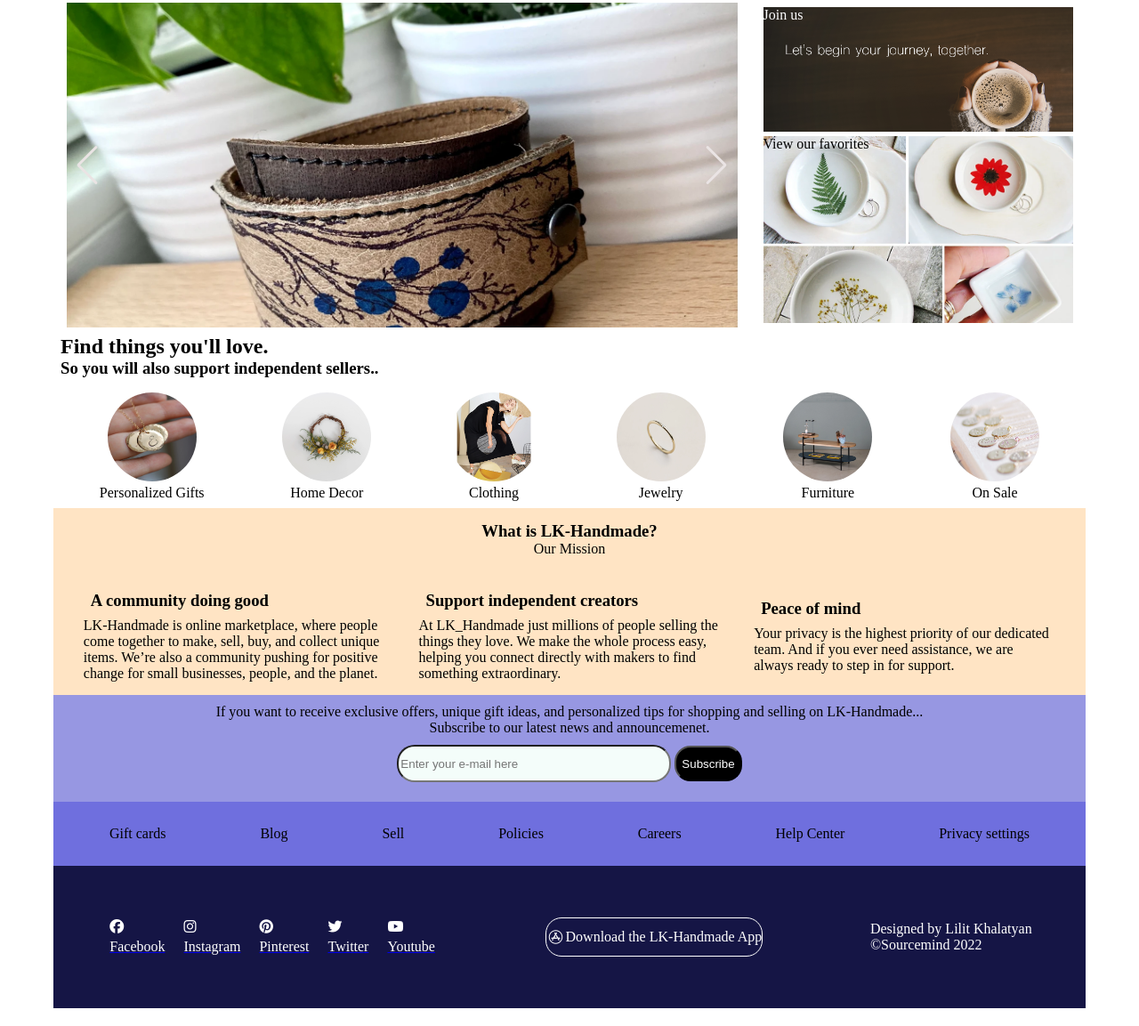
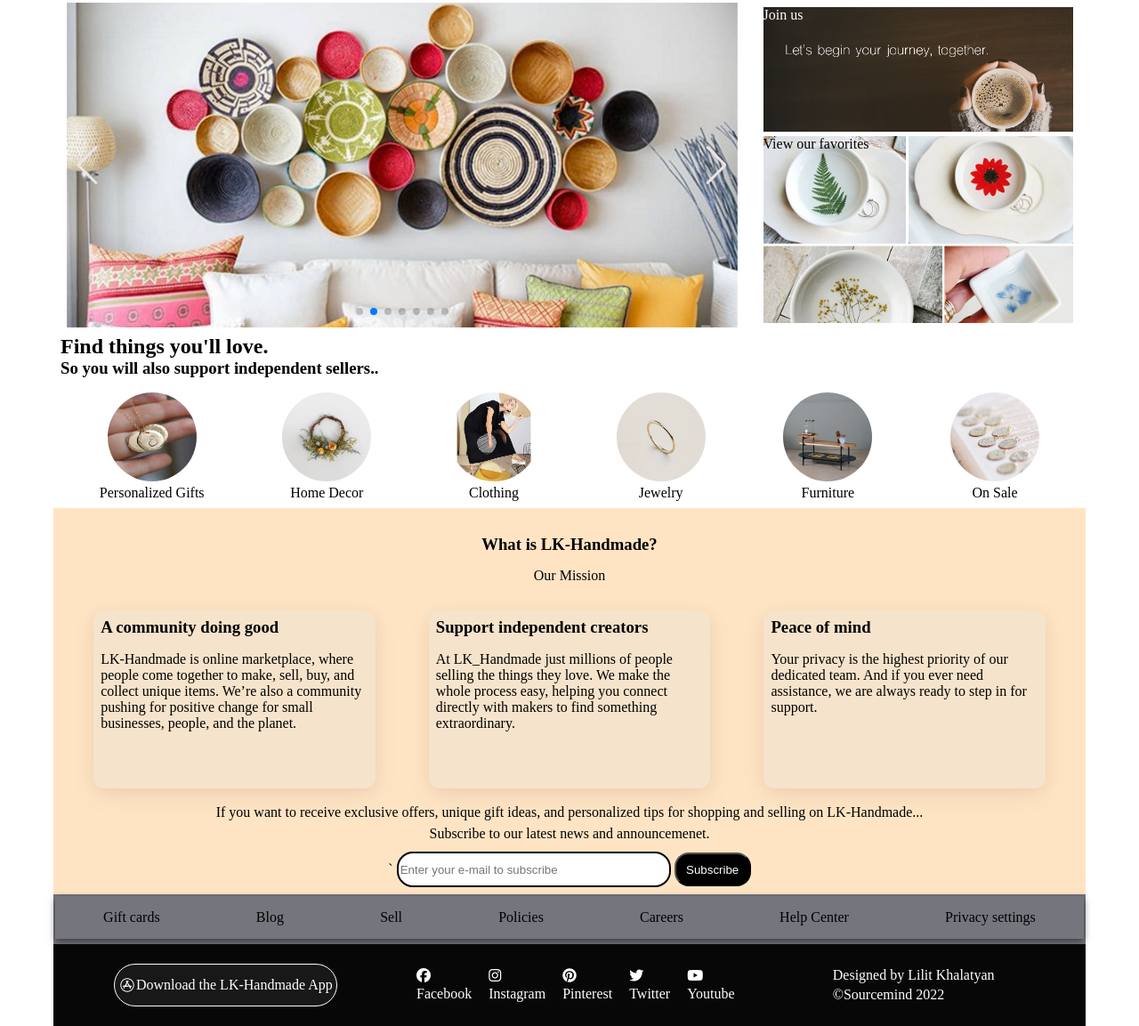
Before and after one commit to LilitKhalatyan/online-shop-handmade, a plain HTML site: page pages/main/index.html in a window 1280 px wide. Shown: the part 67-1220 px from the top of the page at 89% size. Drawn offline with nearby package versions, Linux system fonts and the light colour scheme.

Commit message:
reconstruct footer

```diff
--- a/pages/main/index.html
+++ b/pages/main/index.html
@@ -280,7 +280,7 @@
         <div class="article-body">
           <div class="article-body-1 article-body-elem">
             <h3>A community doing good</h3>
-            <div>
+            <div class="article-body-elem-text">
               LK-Handmade is online marketplace, where people come together to
               make, sell, buy, and collect unique items. We’re also a community
               pushing for positive change for small businesses, people, and the
@@ -289,7 +289,7 @@
           </div>
           <div class="article-body-2 article-body-elem">
             <h3>Support independent creators</h3>
-            <div>
+            <div class="article-body-elem-text">
               At LK_Handmade just millions of people selling the things they
               love. We make the whole process easy, helping you connect directly
               with makers to find something extraordinary.
@@ -297,30 +297,36 @@
           </div>
           <div class="article-body-3 article-body-elem">
             <h3>Peace of mind</h3>
-            <div>
+            <div class="article-body-elem-text">
               Your privacy is the highest priority of our dedicated team. And if
               you ever need assistance, we are always ready to step in for
               support.
             </div>
           </div>
         </div>
-      </div>
-    </main>
-    <!-- =========================== F O O T E R =========================== -->
-    <footer>
-      <div class="footer-container">
-        <div class="footer-part-1">
-          <div>
+        <!-- article part 2 -->
+        <div class="article-body-4">
+          <div class="ab4-elem">
             If you want to receive exclusive offers, unique gift ideas, and
             personalized tips for shopping and selling on LK-Handmade...
           </div>
-          <div>Subscribe to our latest news and announcemenet.</div>
-          <div class="footer-subscribe-block">
-            <div>
+          <div class="ab4-elem">
+            Subscribe to our latest news and announcemenet.
+          </div>
+          <div class="subscribe-popup" id="subscribe-popup">
+            <div class="subscribe-popup-body">
+              <div class="btn-close" id="btn-close-subscribe">
+                <i class="fa fa-close"></i>
+              </div>
+              <p>Please check your email to confirm your subscribtion</p>
+            </div>
+          </div>
+          <div class="article-subscribe-block">
+            <div>`
               <input
                 type="text"
                 class="subscribe-input"
-                placeholder="Enter your e-mail here "
+                placeholder="Enter your e-mail to subscribe"
                 id="subscribe-inpt"
               />
               <span class="">
@@ -334,7 +340,13 @@
             </div>
           </div>
         </div>
-        <div class="footer-part-3">
+      </div>
+    </main>
+    <!-- =========================== F O O T E R =========================== -->
+    <footer>
+      <div class="footer-container">
+        <div class="footer-part-1">
+          <div class="footer-part-1-wrapper">
             <div>Gift cards</div>
             <div>Blog</div>
             <div>Sell</div>
@@ -343,10 +355,20 @@
             <div>Help Center</div>
             <div>Privacy settings</div>
           </div>
-
-        <!-- footer-part-4 ::: start -->
-        <div class="footer-part-4">
-          <div class="fp4-left">
+        </div>
+        <!-- footer-part-2 ::: start -->
+        <div class="footer-part-2">
+          <div class="fp2-left">
+            <div class="get-app">
+              <div class="sm-facebook sm">
+                <div>
+                  <a href="#"><i class="fa-brands fa-app-store"></i></a>
+                </div>
+                <div>Download the LK-Handmade App</div>
+              </div>
+            </div>
+          </div>
+          <div class="fp2-center">
             <div class="social-media">
               <div class="sm-facebook sm">
                 <a href="#">
@@ -378,37 +400,21 @@
                   <p>Youtube</p>
                 </a>
               </div>
-              <!-- <div>©</div>
-              <div>|</div>
-              <div>Armenia</div>
-              <div>|</div>
-              <div>English (US)</div>
-              <div>|</div>
-              <div>$(USD)</div> -->
             </div>
           </div>
-          <div class="fp4-center">
-            <div class="get-app">
-              <div class="sm-facebook sm">
-                <div>
-                  <a href="#"><i class="fa-brands fa-app-store"></i></a>
-                </div>
-                <div>Download the LK-Handmade App</div>
+          <div class="fp2-right">
+            <div class="footer-designedby">
+              <div class="designedby-elem">Designed by Lilit Khalatyan</div>
+              <div class="designedby-elem">©Sourcemind 2022</div>
             </div>
           </div>
         </div>
-          <div class="fp4-right">
-            <div class="footer-designedby">
-              <div>Designed by Lilit Khalatyan</div>
-              <div>©Sourcemind 2022</div>
-            </div>
-          </div>
-        </div>
-        <!-- footer-part-4 ::: end -->
+        <!-- footer-part-2 ::: end -->
       </div>
     </footer>
     <!-- Footer ::: end -->
     <script src="https://cdn.jsdelivr.net/npm/swiper/swiper-bundle.min.js"></script>
     <script src="main.js"></script>
+    <script src="swiper.js"></script>
   </body>
 </html>
--- a/pages/main/main.js
+++ b/pages/main/main.js
@@ -23,13 +23,31 @@
 
 // =============== N A V - 2 ===========
 
-// const nav2Items = document.getElementById('home-decor');
+const nav2Items = document.getElementById('home-decor');
 
-// nav2Items.addEventListener('click', () => {
-//   alert('aa');
+nav2Items.addEventListener('click', () => {
+  alert('aa');
+  window.location.href = '../categories/categories.html';
+});
+
+// document.getElementsByClassName('home-decor').addEventListener('click', () => {
 //   window.location.href = '../categories/categories.html';
 // });
 
-// document.getElementsByClassName('nav-2-item').addEventListener('click', () => {
-//   window.location.href = '../categories/categories.html';
-// });
+// =============== F O O T E R  ===========
+
+// =============== F O O T E R  - Subscribe
+
+const btnSubscribe = document.getElementById('btn-subscribe');
+const subscribeInpt = document.getElementById('subscribe-inpt');
+const subscribePopup = document.getElementById('subscribe-popup');
+console.log(subscribeInpt.placeholder.placeholder);
+btnSubscribe.addEventListener('click', () => {
+  alert('aa');
+  subscribePopup.style.display = 'flex';
+});
+
+document.getElementById('btn-close-subscribe').addEventListener('click', () => {
+  subscribeInpt.placeholder = 'Enter your e-mail to subscribe'; // to fix later
+  subscribePopup.style.display = 'none';
+});
--- a/pages/main/style.css
+++ b/pages/main/style.css
@@ -1,12 +1,13 @@
 * {
   /* border: 1px solid blanchedalmond; */
   margin: 0 auto;
+  text-decoration: none;
 }
 img {
   width: 100%;
 }
 
-/* ============================== Popup ============================== */
+/* ============================== Popup /login/ ============================== */
 .popup-body-signup {
   display: none;
 }
@@ -157,13 +158,6 @@
     width: 40%;
     display: none;
   }
-  /* .block1 {
-    display: block;
-    width: 80%;
-  }
-  .block1-left {
-    width: 100%;
-  } */
 }
 
 @media screen and (max-width: 600px) {
@@ -275,18 +269,93 @@
   text-align: center;
   padding: 15px;
 }
+.article-header h3 {
+  padding: 15px;
+}
 .article-body {
   display: flex;
   align-items: center;
+  justify-items: stretch;
   padding: 15px;
 }
 .article-body-elem {
-  width: 30%;
-  align-items: flex-start;
+  background-color: rgb(246, 227, 203);
+  box-shadow: rgba(17, 17, 26, 0.05) 0px 4px 16px,
+    rgba(17, 17, 26, 0.05) 0px 8px 32px;
+  /* box-shadow: rgba(0, 0, 0, 0.1) 0px 0px 5px 0px, rgba(0, 0, 0, 0.1) 0px 0px 1px 0px; */
+  /* box-shadow: rgba(131, 131, 174, 0.25) 0px 50px 100px -20px, rgba(0, 0, 0, 0.3) 0px 30px 60px -30px; */
+  width: 28%;
+  height: 200px;
+  font-size: medium;
+  font-weight: 500;
+  border-radius: 12px;
+  align-items: center;
 }
 .article-body-elem h3 {
   padding: 8px;
 }
+.article-body-elem-text {
+  padding: 8px;
+}
+.ab4-elem {
+  padding: 3px;
+  text-align: center;
+}
+.article-subscribe-block {
+  display: flex;
+  justify-content: center;
+  align-items: center;
+  padding: 8px;
+}
+.subscribe-input {
+  height: 34px;
+  width: 300px;
+  border-radius: 18px;
+  border: 2px solid black;
+  /* background-color: rgb(204, 216, 212); */
+}
+.btn-subscribe {
+  height: 38px;
+  width: 86px;
+  border-radius: 16px;
+  color: white;
+  background-color: black;
+}
+.btn-subscribe:hover {
+  transform: translateY(0.5px);
+  opacity: 0.9;
+}
+.btn-subscribe:active {
+  background-color: white;
+  color: black;
+}
+
+.subscribe-popup {
+  display: none;
+  background: rgba(0, 0, 0, 0.6);
+  position: fixed;
+  left: 0;
+  top: 0;
+  width: 100%;
+  height: 100%;
+  z-index: 100000;
+  justify-content: center;
+  align-items: center;
+}
+.subscribe-popup-body {
+  position: relative;
+  display: flex;
+  flex-direction: column;
+  justify-content: center;
+  width: 400px;
+  height: 200px;
+  background: #fff;
+  border-radius: 10px;
+  padding: 15px;
+  opacity: 0.9;
+}
+
+
 
 /* ============================ Footer  ============================ */
 
@@ -294,76 +363,74 @@
   width: 1160px;
 }
 .footer-container {
-  width: 100%;
+  /* width: 100%; */
+  width: 1160px;
 }
+/* --------- footer-part-1 -------- */
 .footer-part-1 {
-  padding: 10px;
-  background-color: rgb(151, 151, 226);
-  height: 100px;
-  text-align: center;
-}
-.footer-subscribe-block {
-  padding: 10px;
-}
-.footer-part-2 {
-  background-color: rgb(220, 220, 239);
-  height: 70px;
-}
-.footer-subscribe-block {
-  display: flex;
-  justify-content: center;
+  height: 52px;
+  padding: 2px;
+  width: 100% - 4px;
+  background-color: rgb(117, 117, 125);
   align-items: center;
 }
-.subscribe-input {
-  height: 36px;
-  width: 300px;
-  border-radius: 20px;
-  background-color: rgb(244, 253, 250);
-}
-.btn-subscribe {
-  height: 40px;
-  border-radius: 18px;
-  color: white;
-  background-color: black;
-}
-/* --------- footer-part-3 -------- */
-.footer-part-3 {
-  background-color: rgb(111, 111, 222);
-  padding: 10px;
-  height: 52px;
+.footer-part-1-wrapper {
   display: flex;
   justify-content: space-around;
   align-items: center;
+  height: 48px;
+  /* width: 98%; */
+  box-shadow: rgba(0, 0, 0, 0.5) 0px 3px 8px;
 }
 
-/* --------- footer-part-4 -------- */
-.footer-part-4 {
-  background-color: rgb(21, 21, 69);
-  height: 160px;
+/* --------- footer-part-2 -------- */
+.footer-part-2 {
+  background-color: rgb(7, 7, 8);
+  height: 92px;
   display: flex;
-  /* width: 100%; */
+  width: 100%;
   justify-content: space-around;
   align-items: center;
   color: white;
 }
-.fp4-left,
-.fp4-center,
-.fp4-right {
+.fp2-left,
+.fp2-center,
+.fp2-right {
   display: flex;
-  /* width: 30%; */
+  width: 30%;
 }
+
+/* -------- footer2 -- download  */
+.get-app {
+  border: 1px solid white;
+  height: 38px;
+  border-radius: 26px;
+  padding: 4px;
+  display: flex;
+  justify-content: center;
+  align-items: center;
+  background-color: rgb(24, 24, 24);
+}
+.get-app:hover {
+  transform: translateY(1px);
+  opacity: 0.8;
+}
+.get-app:active {
+  color: rgb(233, 152, 2);
+}
+
+/* --------- footer2 --social media elements  */
 .fa-brands {
   color: white;
-  padding: 3px;
+  padding: 2px;
 }
 .sm p {
   color: white;
-  padding: 3px;
+  padding: 2px;
 }
-
 .social-media {
   display: flex;
-  justify-content: flex-start;
+  justify-content: space-between;
   align-items: center;
   color: white;
   gap: 15px;
@@ -373,14 +440,26 @@
   justify-content: flex-start;
   align-items: center;
 }
-.get-app {
-  border: 1px solid white;
-  height: 42px;
-  border-radius: 18px;
-  display: flex;
-  justify-content: center;
-  align-items: center;
+.sm:hover {
+  transform: translateY(1px);
+  opacity: 0.8;
 }
+.sm:active {
+  color: rgb(233, 152, 2);
+}
+
+/* -------- footer2 -- designed by  */
+.designedby-elem {
+  padding: 2px;
+}
+.footer-designedby:hover {
+  transform: translateY(1px);
+  opacity: 0.8;
+}
+.footer-designedby:active {
+  color: rgb(233, 152, 2);
+}
+
 /* ============================ S W I P E R   ============================ */
 
 .swiper {
--- a/pages/main/swiper.js
+++ b/pages/main/swiper.js
@@ -6,7 +6,7 @@
   loop: true,
   centeredSlides: true,
   autoplay: {
-    delay: 2500,
+    delay: 2800,
     disableOnInteraction: false,
   },
   pagination: {
```
Lines whose indentation alone changed are shown as unchanged.
